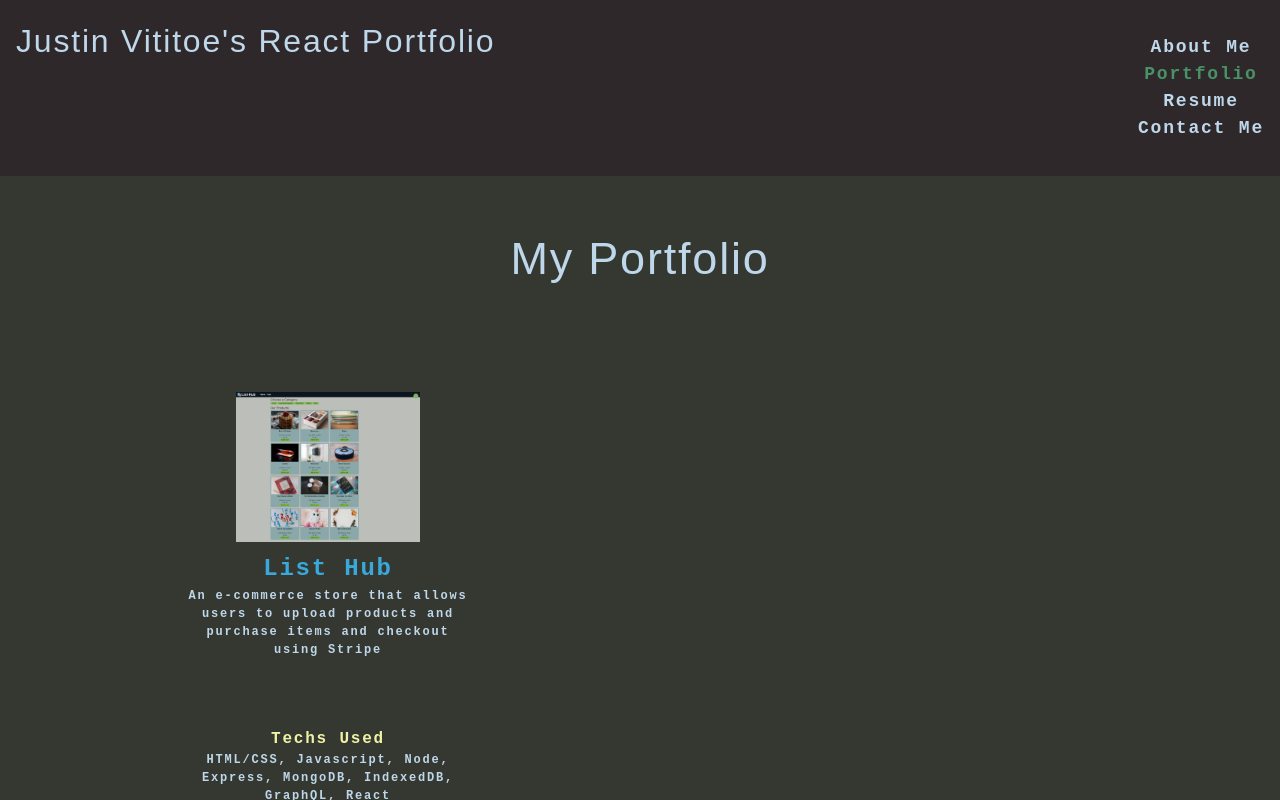
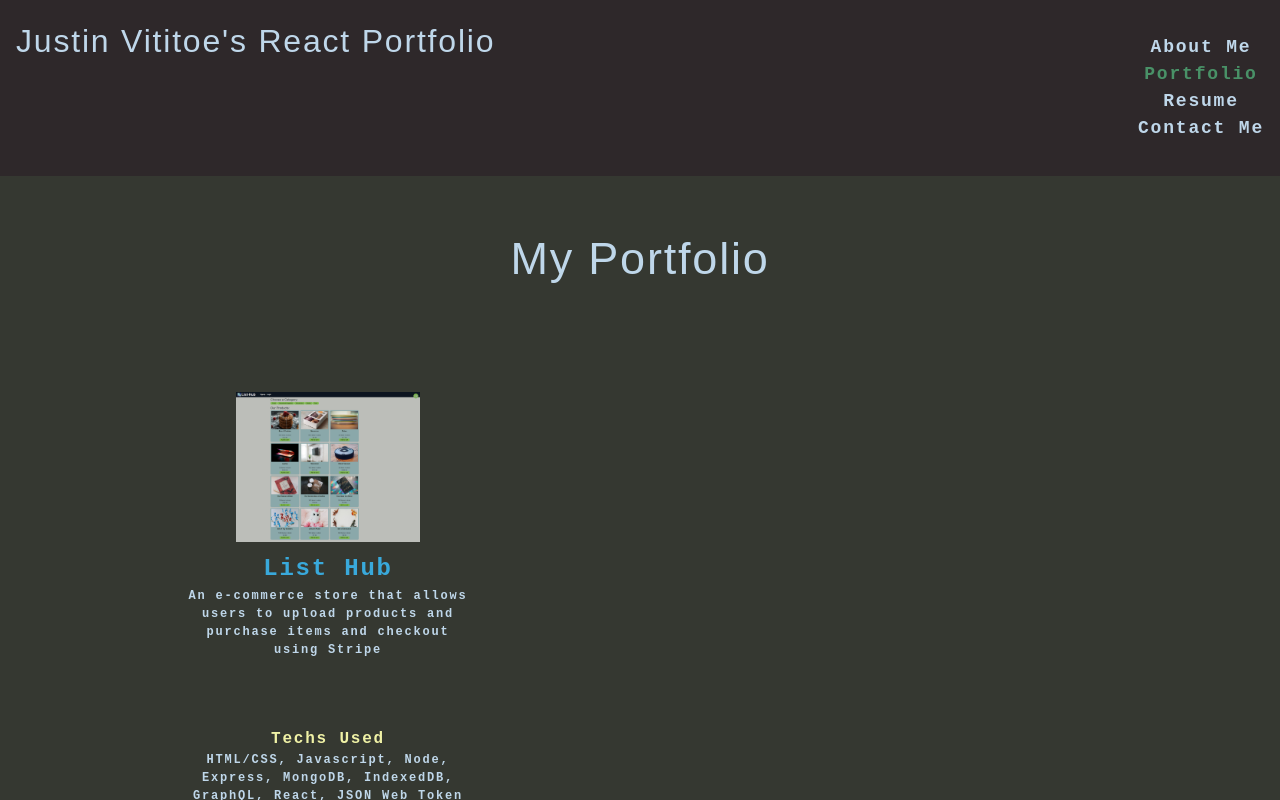
Before and after one commit to jvit1985/react-portfolio, a React (Create React App) app: page / in a window 1280 px wide. Both pictures are taken after a click on the item "Portfolio". Shown: the top 800 px of the page. Built offline with nearby package versions, Linux system fonts and the light colour scheme.

Commit message:
updated technologies on portfolio

```diff
--- a/src/components/Portfolio/index.js
+++ b/src/components/Portfolio/index.js
@@ -15,7 +15,8 @@ function Portfolio() {
                 'MongoDB',
                 'IndexedDB',
                 'GraphQL',
-                'React'
+                'React',
+                'JSON Web Token'
             ],
             github: 'https://github.com/TonyT504/list-hub',
             deployed: 'https://stormy-ravine-51670.herokuapp.com/'
```
